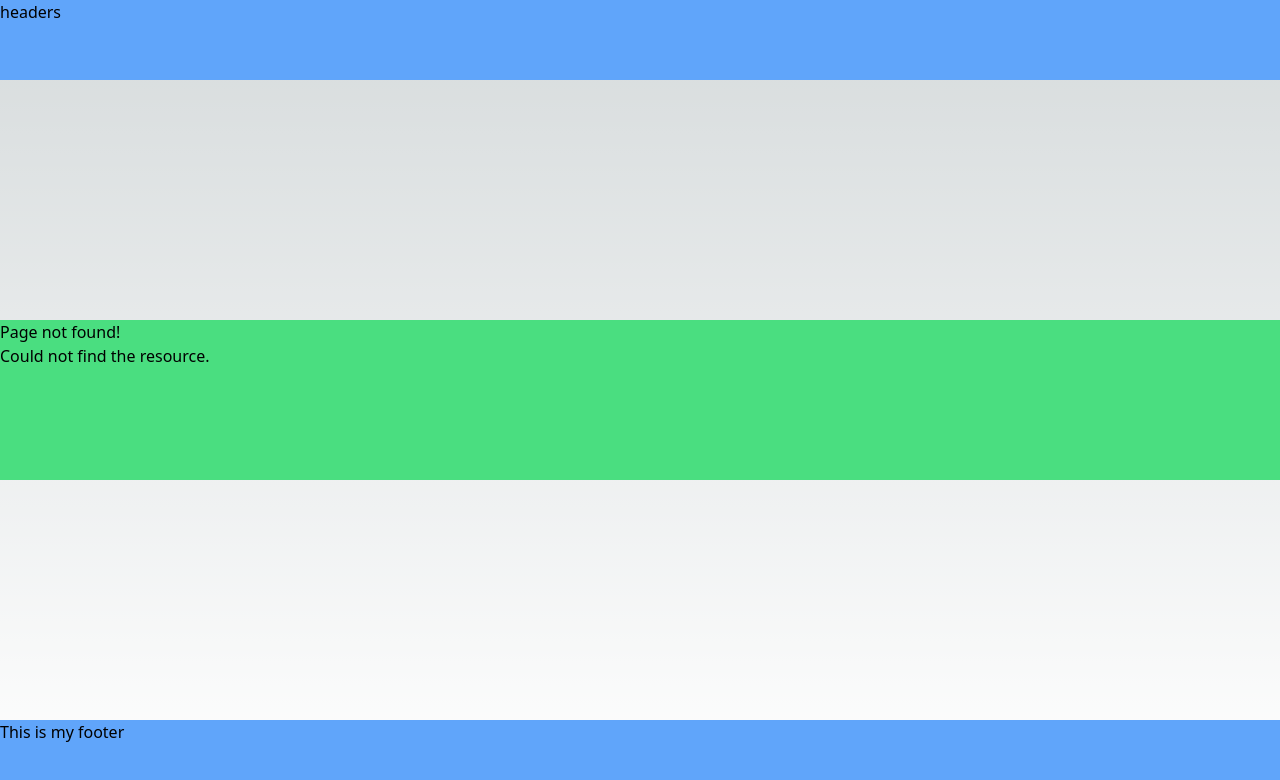
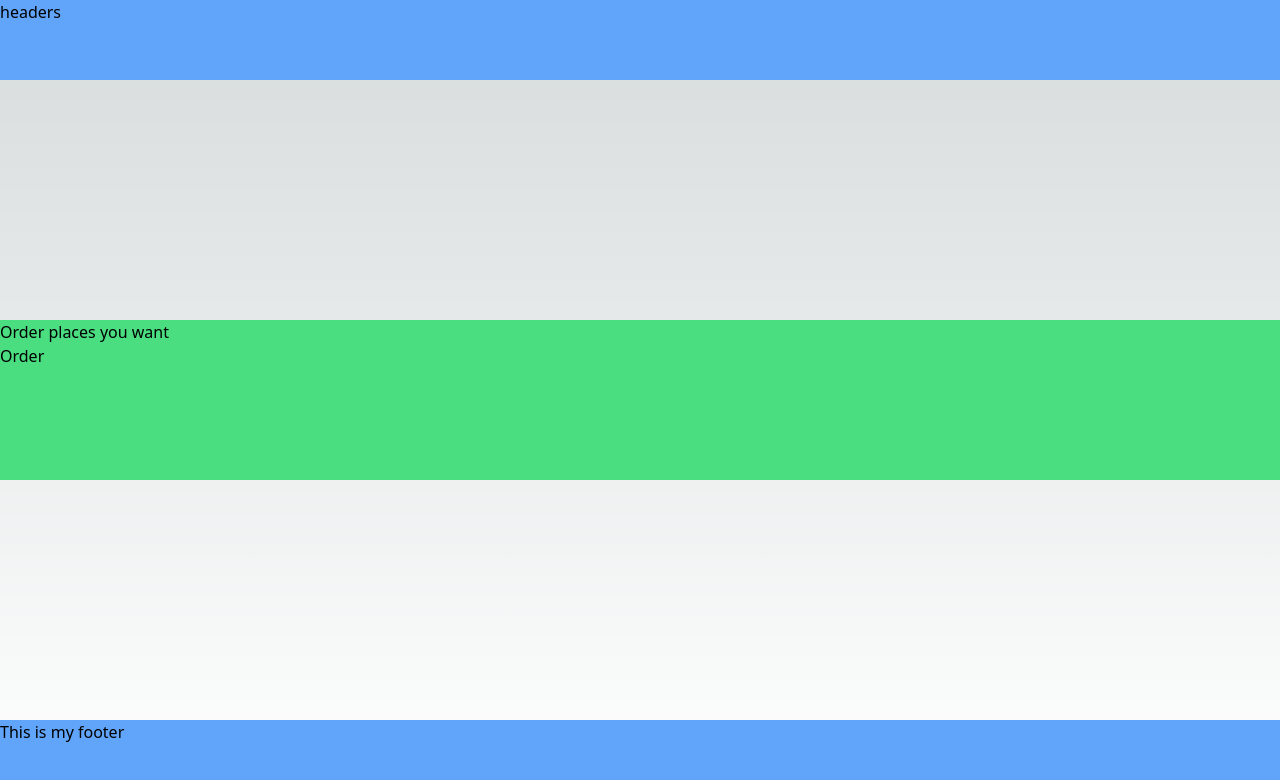
Before and after one commit to thazinnaing/text-nextjs, a Next.js app: page /order-place in a window 1280 px wide. Before the commit this address had no page. Shown: the top 780 px of the page. Built offline with nearby package versions, Linux system fonts and the light colour scheme.

Commit message:
feat: useRouter to navigate programmatically

```diff
--- /dev/null
+++ b/src/app/order-place/page.tsx
@@ -0,0 +1,21 @@
+"use client"
+import { useRouter } from "next/navigation"
+import { use } from "react"
+
+const OrderPlace = () => {
+    const router=useRouter()
+
+    const handleClick=()=>{
+        console.log("Order a place")
+        router.forward()
+    }
+      return (
+    <div>
+        <h1>Order places you want</h1>
+        <button onClick={handleClick}>Order</button>
+
+    </div>
+  )
+}
+
+export default OrderPlace
--- a/src/app/page.tsx
+++ b/src/app/page.tsx
@@ -3,7 +3,7 @@ export default function Home() {
   return (
     <div>
       <h1 className="text-blue-400 font-bold">Hello</h1>
-      <h2>world</h2>
+      <h2>This is Home Page</h2>
       <Link href="/about">About</Link>
       <Link href="/products">Products</Link>
     </div>
```
